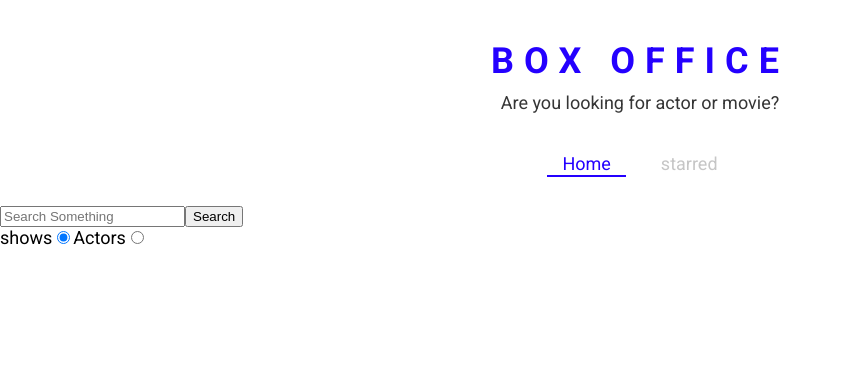
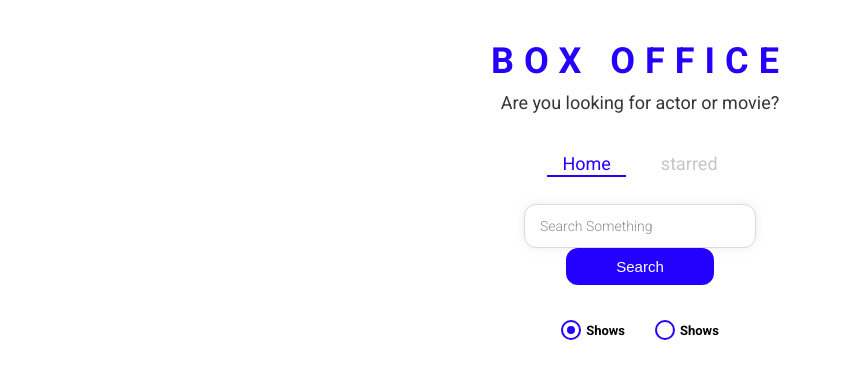
Before and after one commit to Hridayesh1605/box-office, a React (Create React App) app: page / in a window 1280 px wide. Shown: the top 378 px of the page, without its empty margins (0-842 px from the left). Built offline with nearby package versions, Linux system fonts and the light colour scheme.

Commit message:
Styled entire app

```diff
--- /dev/null
+++ b/src/components/CustomRadio.js
@@ -0,0 +1,67 @@
+import React from 'react';
+import styled from 'styled-components';
+
+const RadioWrapper = styled.label`
+  display: block;
+  position: relative;
+  padding-left: 25px;
+  cursor: pointer;
+  font-size: 13px;
+  user-select: none;
+  font-weight: 700;
+  line-height: 1.65;
+
+  input {
+    position: absolute;
+    opacity: 0;
+    cursor: pointer;
+  }
+
+  span {
+    position: absolute;
+    top: 0;
+    left: 0;
+    height: 16px;
+    width: 16px;
+    background-color: #fff;
+    border: 2px solid ${({ theme }) => theme.mainColors.blue};
+    border-radius: 50%;
+  }
+
+  input:checked ~ span {
+    background-color: #fff;
+    border: 2px solid ${({ theme }) => theme.mainColors.blue};
+  }
+
+  span:after {
+    content: '';
+    position: absolute;
+    display: none;
+  }
+
+  input:checked ~ span:after {
+    display: block;
+  }
+
+  span:after {
+    top: 4px;
+    left: 4px;
+    width: 8px;
+    height: 8px;
+    border-radius: 50%;
+    background: ${({ theme }) => theme.mainColors.blue};
+  }
+`;
+
+const CustomRadio = ({ label, ...restProps }) => {
+  return (
+    <RadioWrapper htmlFor={restProps.id}>
+      {label}
+
+      <input {...restProps} type="radio" />
+      <span />
+    </RadioWrapper>
+  );
+};
+
+export default CustomRadio;
--- /dev/null
+++ b/src/components/Home.styled.js
@@ -0,0 +1,49 @@
+import styled from 'styled-components';
+
+export const SearchInput = styled.input`
+  display: block;
+  font-family: 'Roboto', sans-serif;
+  width: 200px;
+  margin: auto;
+  outline: none;
+  padding: 13px 15px;
+  border: 1px solid #dbdbdb;
+  box-shadow: 0px 0px 10px 0px rgba(219, 219, 219, 0.5);
+  font-size: 14px;
+  border-radius: 12px;
+  color: #8d8d8d;
+
+  &::placeholder {
+    font-weight: 300;
+    color: #8d8d8d;
+  }
+`;
+
+export const RadioInputsWrapper = styled.div`
+  display: flex;
+  justify-content: center;
+  margin: 20px 0;
+
+  div {
+    margin: 0 15px;
+  }
+`;
+
+export const SearchButtonWrapper = styled.div`
+  text-align: center;
+  margin-bottom: 35px;
+
+  button {
+    color: #fff;
+    background-color: ${({ theme }) => theme.mainColors.blue};
+    margin: auto;
+    padding: 10px 50px;
+    font-size: 15px;
+    border: none;
+    outline: none;
+    border-radius: 12px;
+    &:hover {
+      cursor: pointer;
+    }
+  }
+`;
--- a/src/pages/Home.js
+++ b/src/pages/Home.js
@@ -1,5 +1,11 @@
 import React, { useState } from 'react';
 import ActorGrid from '../components/actor/ActorGrid';
+import CustomRadio from '../components/CustomRadio';
+import {
+  RadioInputsWrapper,
+  SearchButtonWrapper,
+  SearchInput,
+} from '../components/Home.styled';
 import MainPageLayout from '../components/MainPageLayout';
 import ShowGrid from '../components/show/ShowGrid';
 import { apiGet } from '../misc/config';
@@ -49,41 +55,40 @@
   return (
     <div>
       <MainPageLayout>
-        <input
+        <SearchInput
           type="text"
           placeholder="Search Something"
           onChange={onInputChange}
           value={input}
           onKeyDown={onKeyDown}
         />
-        <button type="button" onClick={onSearch}>
-          Search
-        </button>
+        <SearchButtonWrapper>
+          <button type="button" onClick={onSearch}>
+            Search
+          </button>
+        </SearchButtonWrapper>
 
-        <div>
-          <label htmlFor="shows-search">
-            shows
-            <input
+        <RadioInputsWrapper>
+          <div>
+            <CustomRadio
+              label="Shows"
               id="shows-search"
-              type="radio"
               value="shows"
               checked={isShowSearch}
               onChange={onRadioChange}
             />
-          </label>
-
-          <label htmlFor="actors-search">
-            Actors
-            <input
+          </div>
+          <div>
+            <CustomRadio
+              label="Shows"
               id="actors-search"
-              type="radio"
               value="people"
               checked={!isShowSearch}
               onChange={onRadioChange}
             />
-          </label>
+          </div>
           {renderResults()}
-        </div>
+        </RadioInputsWrapper>
       </MainPageLayout>
     </div>
   );
```
